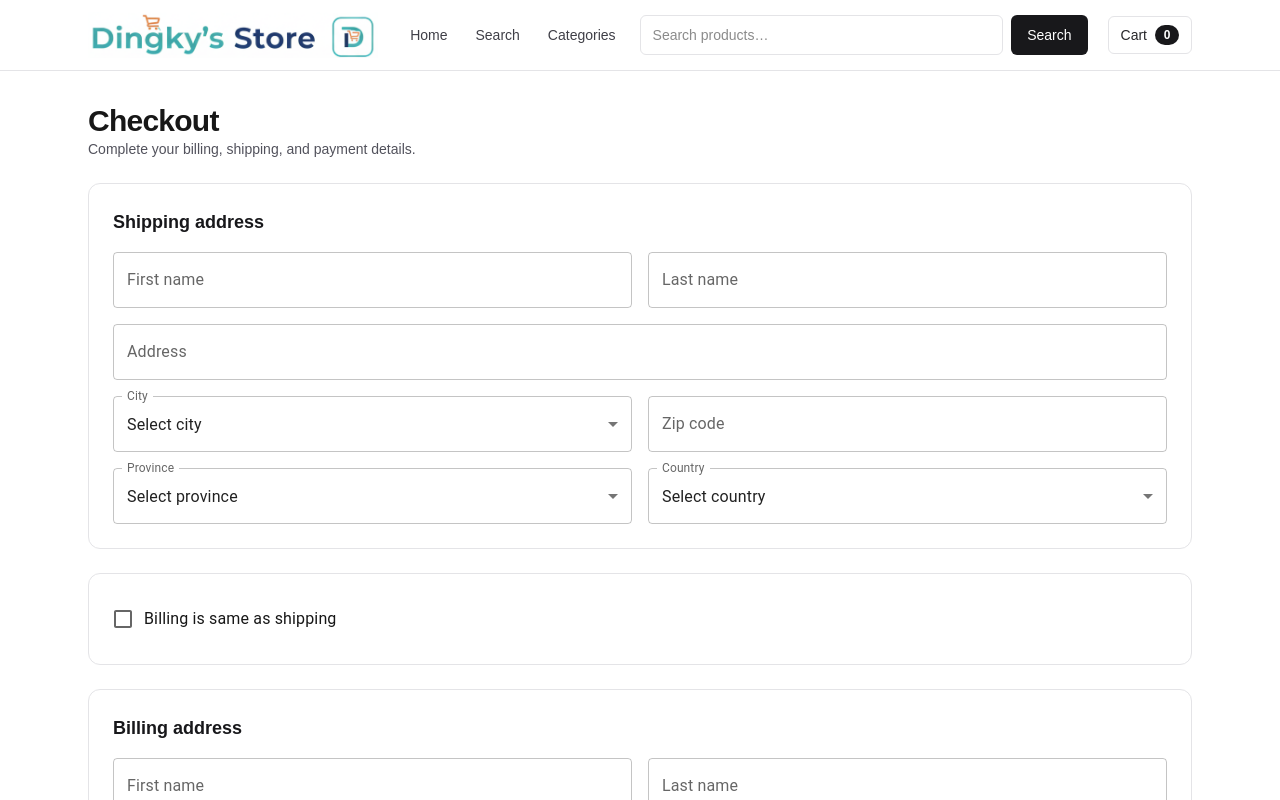
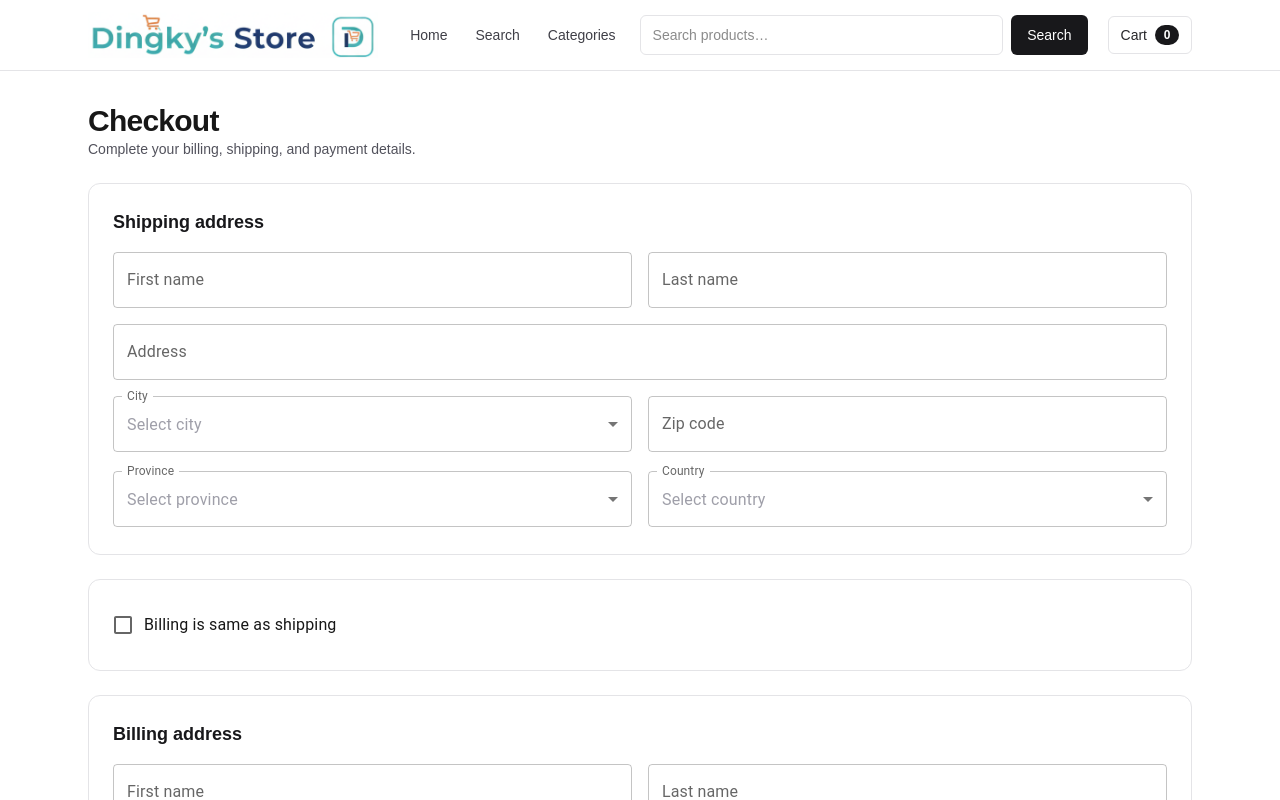
Before and after one commit to duodingky/FE-ECOM, a Next.js app: page /checkout in a window 1280 px wide. Shown: the top 800 px of the page. Built offline with nearby package versions, Linux system fonts and the light colour scheme.

Commit message:
fix: prevent select label overlap
Co-authored-by: dingkyduo.amurao <dingkyduo.amurao@gmail.com>

```diff
--- a/src/components/checkout/AddressFormSection.tsx
+++ b/src/components/checkout/AddressFormSection.tsx
@@ -6,7 +6,14 @@ import type {
   UseFormRegister,
 } from "react-hook-form";
 import { Controller } from "react-hook-form";
-import { MenuItem, TextField } from "@mui/material";
+import {
+  FormControl,
+  FormHelperText,
+  InputLabel,
+  MenuItem,
+  Select,
+  TextField,
+} from "@mui/material";
 import type { CheckoutFormValues } from "@/lib/type/checkout";
 
 type AddressFormSectionProps = {
@@ -62,28 +69,41 @@ export function AddressFormSection({
         <Controller
           name={`${prefix}.city` as const}
           control={control}
-          render={({ field }) => (
-            <TextField
-              select
+          render={({ field }) => {
+            const { ref, ...fieldProps } = field;
+            return (
+              <FormControl fullWidth error={Boolean(sectionErrors?.city)}>
+                <InputLabel shrink id={`${prefix}-city-label`}>
+                  City
+                </InputLabel>
+                <Select
+                  {...fieldProps}
+                  labelId={`${prefix}-city-label`}
                   label="City"
-              fullWidth
-              {...field}
+                  displayEmpty
                   value={field.value ?? ""}
-              slotProps={{
-                inputLabel: { shrink: true },
-                select: { displayEmpty: true },
-              }}
-              error={Boolean(sectionErrors?.city)}
-              helperText={sectionErrors?.city?.message}
+                  inputRef={ref}
+                  renderValue={(selected) =>
+                    selected ? (
+                      selected
+                    ) : (
+                      <span className="text-zinc-400">Select city</span>
+                    )
+                  }
                 >
-              <MenuItem value="">Select city</MenuItem>
+                  <MenuItem value="" disabled>
+                    Select city
+                  </MenuItem>
                   {CITY_OPTIONS.map((city) => (
                     <MenuItem key={city} value={city}>
                       {city}
                     </MenuItem>
                   ))}
-            </TextField>
-          )}
+                </Select>
+                <FormHelperText>{sectionErrors?.city?.message}</FormHelperText>
+              </FormControl>
+            );
+          }}
         />
         <TextField
           label="Zip code"
@@ -96,54 +116,84 @@ export function AddressFormSection({
         <Controller
           name={`${prefix}.province` as const}
           control={control}
-          render={({ field }) => (
-            <TextField
-              select
+          render={({ field }) => {
+            const { ref, ...fieldProps } = field;
+            return (
+              <FormControl fullWidth error={Boolean(sectionErrors?.province)}>
+                <InputLabel shrink id={`${prefix}-province-label`}>
+                  Province
+                </InputLabel>
+                <Select
+                  {...fieldProps}
+                  labelId={`${prefix}-province-label`}
                   label="Province"
-              fullWidth
-              {...field}
+                  displayEmpty
                   value={field.value ?? ""}
-              slotProps={{
-                inputLabel: { shrink: true },
-                select: { displayEmpty: true },
-              }}
-              error={Boolean(sectionErrors?.province)}
-              helperText={sectionErrors?.province?.message}
+                  inputRef={ref}
+                  renderValue={(selected) =>
+                    selected ? (
+                      selected
+                    ) : (
+                      <span className="text-zinc-400">Select province</span>
+                    )
+                  }
                 >
-              <MenuItem value="">Select province</MenuItem>
+                  <MenuItem value="" disabled>
+                    Select province
+                  </MenuItem>
                   {PROVINCE_OPTIONS.map((province) => (
                     <MenuItem key={province} value={province}>
                       {province}
                     </MenuItem>
                   ))}
-            </TextField>
-          )}
+                </Select>
+                <FormHelperText>
+                  {sectionErrors?.province?.message}
+                </FormHelperText>
+              </FormControl>
+            );
+          }}
         />
         <Controller
           name={`${prefix}.country` as const}
           control={control}
-          render={({ field }) => (
-            <TextField
-              select
+          render={({ field }) => {
+            const { ref, ...fieldProps } = field;
+            return (
+              <FormControl fullWidth error={Boolean(sectionErrors?.country)}>
+                <InputLabel shrink id={`${prefix}-country-label`}>
+                  Country
+                </InputLabel>
+                <Select
+                  {...fieldProps}
+                  labelId={`${prefix}-country-label`}
                   label="Country"
-              fullWidth
-              {...field}
+                  displayEmpty
                   value={field.value ?? ""}
-              slotProps={{
-                inputLabel: { shrink: true },
-                select: { displayEmpty: true },
-              }}
-              error={Boolean(sectionErrors?.country)}
-              helperText={sectionErrors?.country?.message}
+                  inputRef={ref}
+                  renderValue={(selected) =>
+                    selected ? (
+                      selected
+                    ) : (
+                      <span className="text-zinc-400">Select country</span>
+                    )
+                  }
                 >
-              <MenuItem value="">Select country</MenuItem>
+                  <MenuItem value="" disabled>
+                    Select country
+                  </MenuItem>
                   {COUNTRY_OPTIONS.map((country) => (
                     <MenuItem key={country} value={country}>
                       {country}
                     </MenuItem>
                   ))}
-            </TextField>
-          )}
+                </Select>
+                <FormHelperText>
+                  {sectionErrors?.country?.message}
+                </FormHelperText>
+              </FormControl>
+            );
+          }}
         />
       </div>
     </section>
```
Lines whose indentation alone changed are shown as unchanged.
